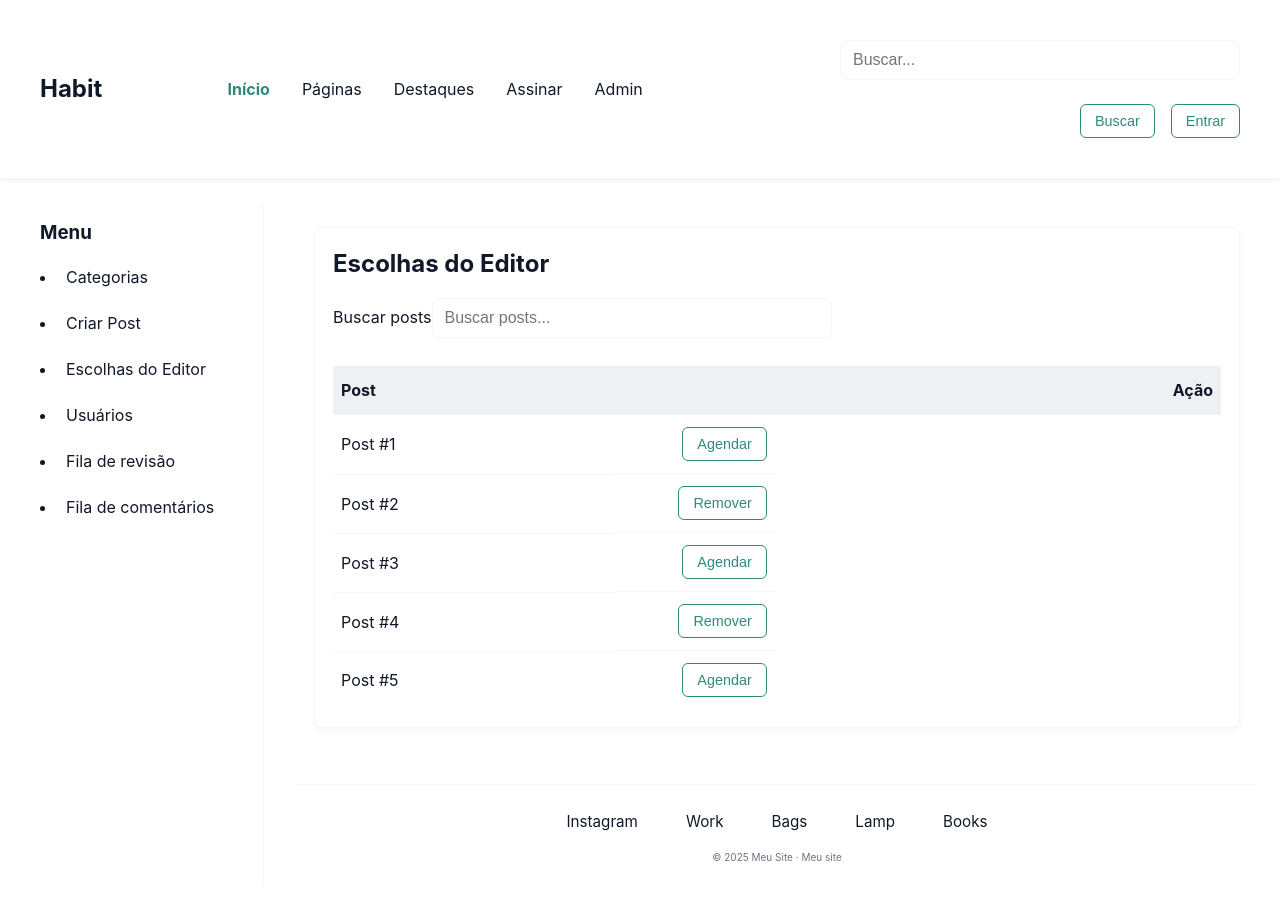
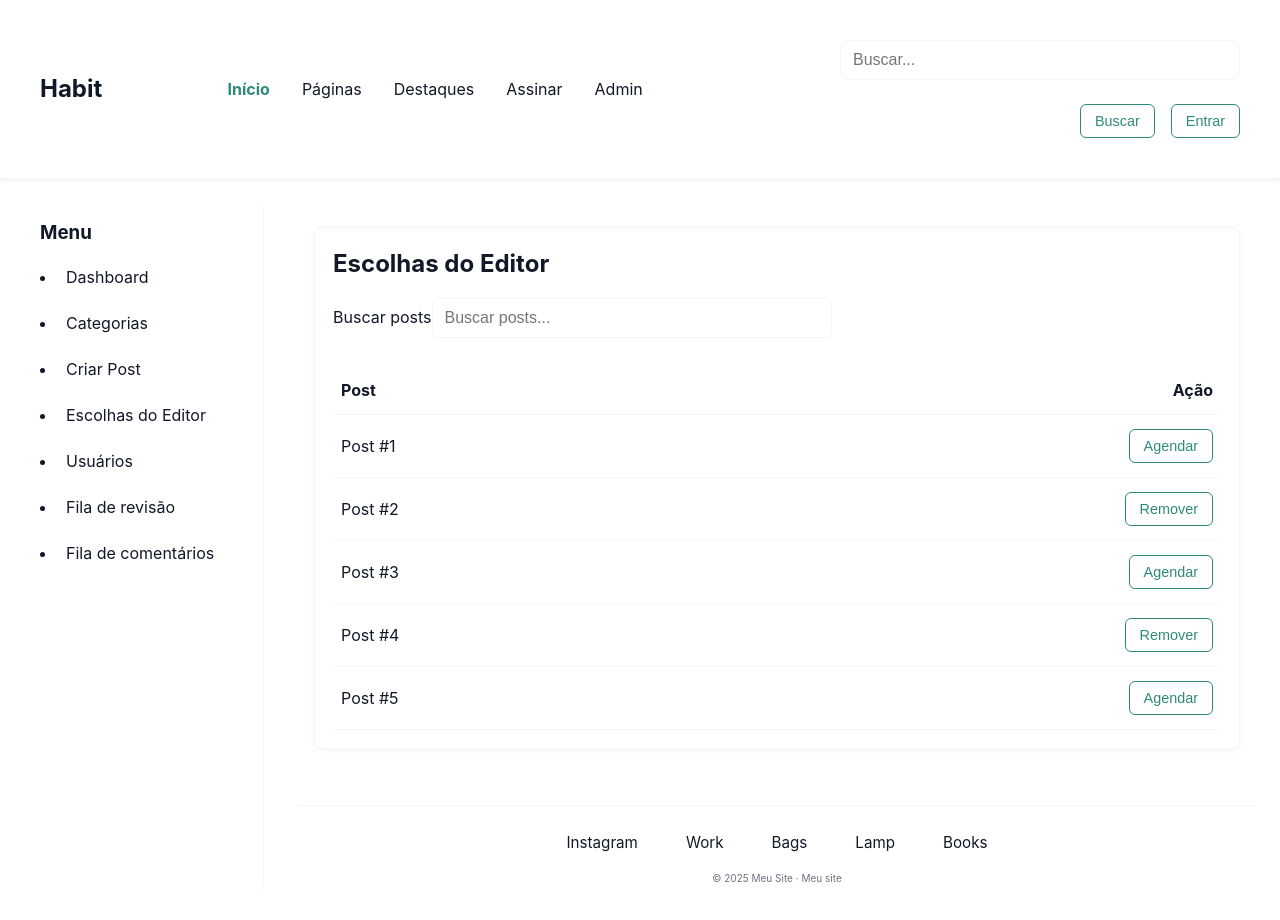
Before and after one commit to luizaueno/interface, a React (Vite) app: page /editor in a window 1280 px wide. Shown: the top 920 px of the page. Built offline with nearby package versions, Linux system fonts and the light colour scheme; the HTML template or start-up script is replaced by a standard one.

Commit message:
feat: corrige alinhamento dos botões no Editor e atualiza navegação com React Router

```diff
--- a/src/App.css
+++ b/src/App.css
@@ -121,7 +121,9 @@ html,body,#root { height:100%; margin:0; font-family: Inter, system-ui, Arial; c
   border-bottom: none;
 }
 
-.align-right {
+.align-right,
+.table th.align-right,
+.table td.align-right {
   text-align: right !important;
 }
 
--- a/src/App.tsx
+++ b/src/App.tsx
@@ -2,7 +2,7 @@ import React from "react";
 import { Routes, Route } from "react-router-dom";
 
 import Header from "./components/Header";
-import Sidebar from "./components/SideBar";
+import Sidebar from "./components/Sidebar";
 import Footer from "./components/Footer";
 
 import Dashboard from "./pages/Dashboard";
--- a/src/components/Sidebar.tsx
+++ b/src/components/Sidebar.tsx
@@ -1,4 +1,5 @@
 import React from "react";
+import { Link } from "react-router-dom";
 import "./Sidebar.css";
 
 const Sidebar: React.FC = () => {
@@ -8,12 +9,13 @@ const Sidebar: React.FC = () => {
 
       <nav aria-label="Navegação do menu">
         <ul className="sidebar-list">
-          <li className="sidebar-item"><a className="sidebar-link" href="#">Categorias</a></li>
-          <li className="sidebar-item"><a className="sidebar-link" href="#">Criar Post</a></li>
-          <li className="sidebar-item"><a className="sidebar-link" href="/editor">Escolhas do Editor</a></li>
-          <li className="sidebar-item"><a className="sidebar-link" href="/usuarios">Usuários</a></li>
-          <li className="sidebar-item"><a className="sidebar-link" href="#">Fila de revisão</a></li>
-          <li className="sidebar-item"><a className="sidebar-link" href="/comentarios">Fila de comentários</a></li>
+          <li className="sidebar-item"><Link className="sidebar-link" to="/">Dashboard</Link></li>
+          <li className="sidebar-item"><Link className="sidebar-link" to="#">Categorias</Link></li>
+          <li className="sidebar-item"><Link className="sidebar-link" to="#">Criar Post</Link></li>
+          <li className="sidebar-item"><Link className="sidebar-link" to="/editor">Escolhas do Editor</Link></li>
+          <li className="sidebar-item"><Link className="sidebar-link" to="/usuarios">Usuários</Link></li>
+          <li className="sidebar-item"><Link className="sidebar-link" to="#">Fila de revisão</Link></li>
+          <li className="sidebar-item"><Link className="sidebar-link" to="/comentarios">Fila de comentários</Link></li>
         </ul>
       </nav>
     </aside>
--- a/src/pages/Editor.css
+++ b/src/pages/Editor.css
@@ -55,14 +55,38 @@
   font-weight: 700;
   border-bottom: 1px solid var(--color-bg-borda);
 }
+
+/* Sobrescrever alinhamento à esquerda para coluna de ações */
+.editor-table thead th.align-right {
+  text-align: right !important;
+}
+
 .editor-table tbody td {
   padding: 14px 8px;
   border-bottom: 1px solid var(--color-bg-borda);
   vertical-align: middle;
+  text-align: left;
+}
+
+/* Sobrescrever alinhamento à esquerda para coluna de ações */
+.editor-table tbody td.align-right {
+  text-align: right !important;
+}
+
+/* Sobrescrever alinhamento à esquerda para coluna de ações */
+.editor-table tbody td.align-right {
+  text-align: right !important;
+}
+
+.editor-container .align-right {
+  text-align: right !important;
 }
 
 /* actions column width control */
-.editor-table td:last-child { width: 160px; }
+.editor-table td:last-child {
+  width: 160px;
+  text-align: right !important;
+}
 
 /* button style (consistent with App.css but scoped) */
 .btn {
--- a/src/pages/Editor.tsx
+++ b/src/pages/Editor.tsx
@@ -39,7 +39,7 @@ const Editor: React.FC = () => {
               />
             </div>
 
-            <table className="table editor-table" role="table" aria-label="Lista de escolhas do editor">
+            <table className="editor-table" role="table" aria-label="Lista de escolhas do editor">
               <thead>
                 <tr>
                   <th>Post</th>
```
